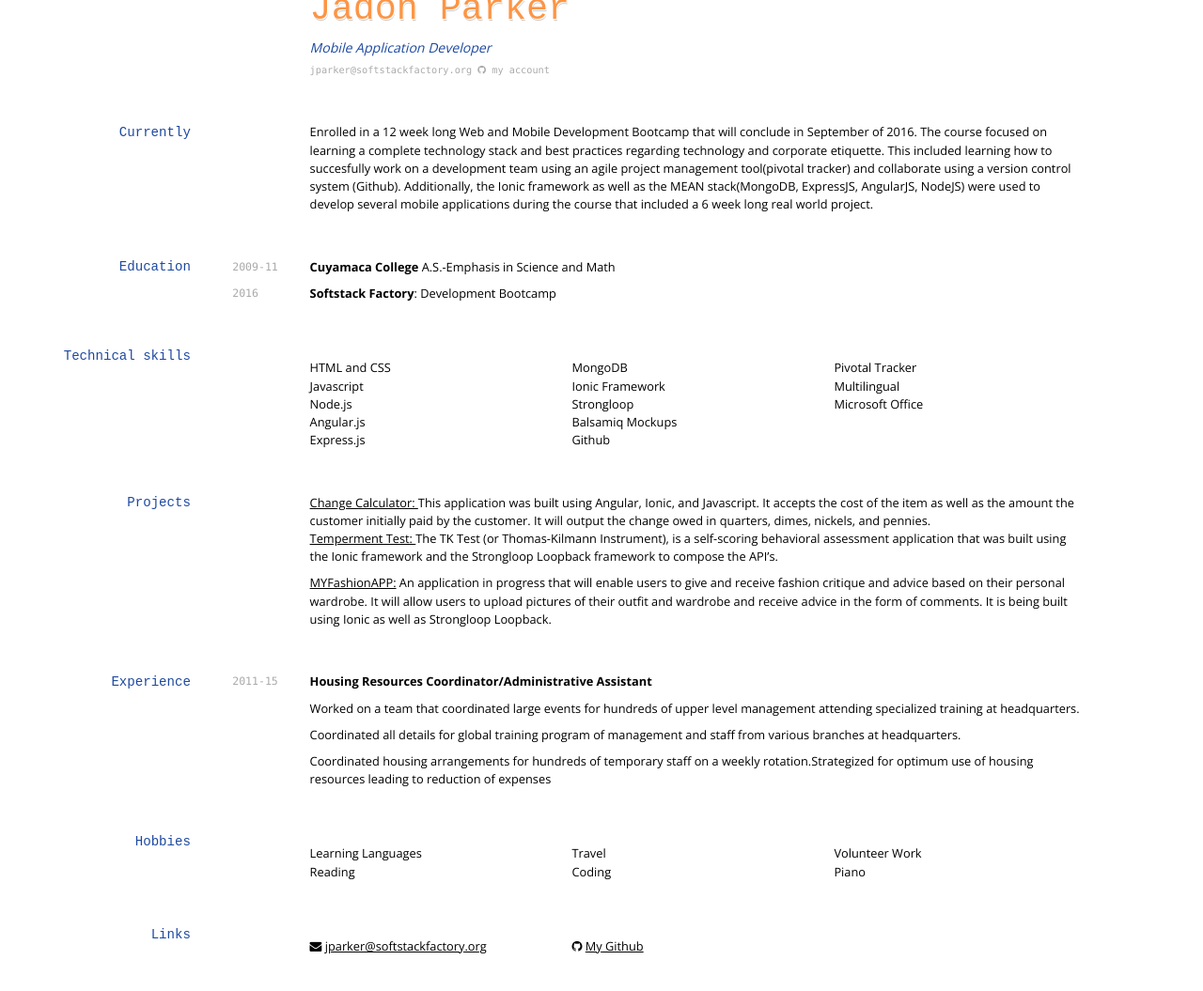
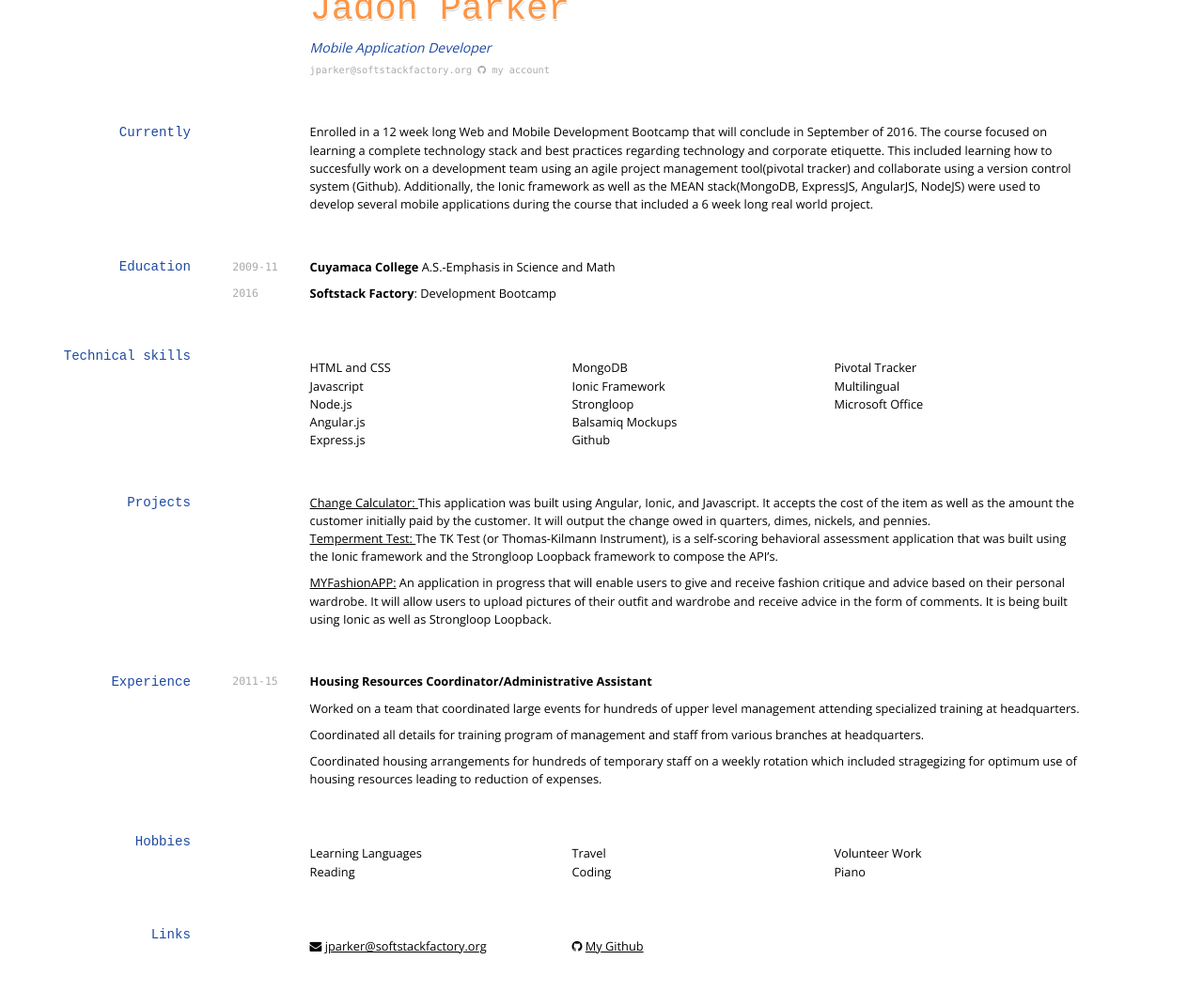
Before and after one commit to jparkerssf/jparkerssf.github.io, a Jekyll site: the page built from index.md, in a window 1280 px wide, cut to the strip 110-1242 px from the top of the page. Shown: the top 1055 px of the strip at 94% size. Built offline with Jekyll 4.4.1, drawn with Linux system fonts in a browser that asks for light colours; nearby versions of some CDN libraries.

```diff
--- a/_layouts/cv.html
+++ b/_layouts/cv.html
@@ -2,7 +2,7 @@
 <html>
 <head>
   <meta charset=utf-8 />
-  <title> John Doe's CV</title>
+  <title> Jadon Parker: Resume</title>
   <link href="media/cv-screen.css" type="text/css" rel="stylesheet" media="screen">
 
   <!-- imports -->
--- a/index.md
+++ b/index.md
@@ -63,9 +63,9 @@ __Housing Resources Coordinator/Administrative Assistant__
 
 Worked on a team that coordinated large events for hundreds of upper level management attending specialized training at headquarters.
 
-Coordinated all details for global training program of management and staff from various branches at headquarters.
+Coordinated all details for training program of management and staff from various branches at headquarters.
 
-Coordinated housing arrangements for hundreds of temporary staff on a weekly rotation.Strategized for optimum use of housing resources leading to reduction of expenses
+Coordinated housing arrangements for hundreds of temporary staff on a weekly rotation which included stragegizing for optimum use of housing resources leading to  reduction of expenses.
 
 
 
```
